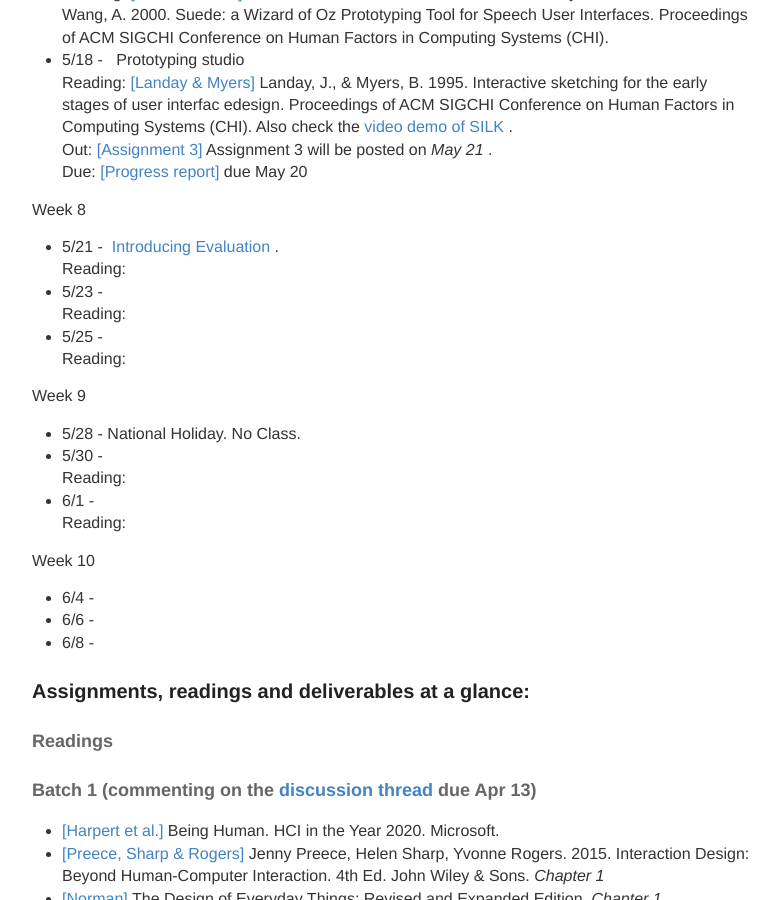
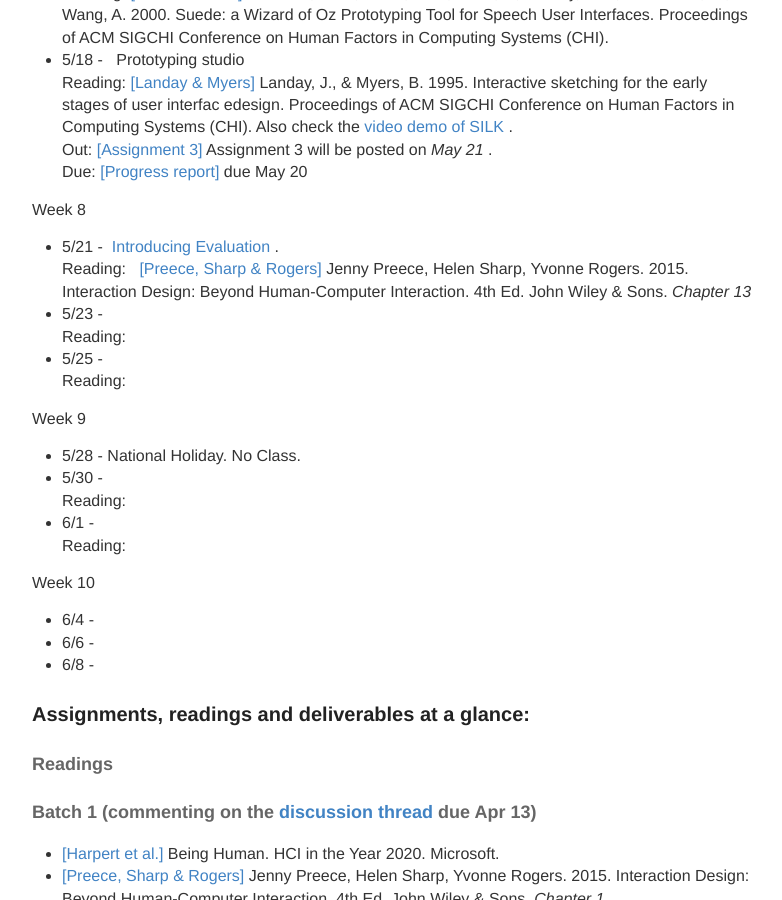
Before and after one commit to hciwang/hciwang.github.io, a Jekyll site: the page built from _posts/2018-3-25-lectures.md, in a window 1280 px wide and 900 px high, scrolled down 2321 px. Shown: the whole window, without its empty margins (248-1030 px from the left). Built offline with Jekyll 4.4.1, drawn with Linux system fonts in a browser that asks for light colours; some of the changed text lies outside the part shown.

Commit message:
Update 2018-3-25-lectures.md

```diff
--- a/_posts/2018-3-25-lectures.md
+++ b/_posts/2018-3-25-lectures.md
@@ -76,7 +76,7 @@
 
 Week 8
 - 5/21 -  [Introducing Evaluation](https://canvas.ucdavis.edu/courses/225630/files?preview=3613857) .
-Reading:
+Reading:   [[Preece, Sharp & Rogers]](http://www.id-book.com/) Jenny Preece, Helen Sharp, Yvonne Rogers. 2015. Interaction Design: Beyond Human-Computer Interaction. 4th Ed. John Wiley & Sons.  *Chapter 13*
 - 5/23 -
 Reading:
 - 5/25 -
@@ -123,6 +123,7 @@
 - [[Grevet & Gilbert]](http://comp.social.gatech.edu/papers/chi15.airport.grevet.pdf)  Grevet, C., & Gilbert, E. 2015. Piggyback Prototyping: Using Exisitng, Large-Scale Social Computing Systems to Prototype New Ones. Proceedings of ACM SIGCHI Conference on Human Factors in Computing Systems (CHI).
 - [[Klemmer et al.]](https://canvas.ucdavis.edu/courses/225630/files?preview=3573169) Klemmer, S. R., Sinha, A. K., Chen, J., Landay, J. A., Aboobaker, N., & Wang, A. 2000. Suede: a Wizard of Oz Prototyping Tool for Speech User Interfaces. Proceedings of ACM SIGCHI Conference on Human Factors in Computing Systems (CHI).
 - [[Landay & Myers]](https://dl.acm.org/citation.cfm?id=223910) Landay, J., & Myers, B. 1995. Interactive sketching for the early stages of user interfac edesign. Proceedings of ACM SIGCHI Conference on Human Factors in Computing Systems (CHI). Also check the [video demo of SILK](https://www.youtube.com/watch?v=VLQcW6SpJ88) .
+-  [[Preece, Sharp & Rogers]](http://www.id-book.com/) Jenny Preece, Helen Sharp, Yvonne Rogers. 2015. Interaction Design: Beyond Human-Computer Interaction. 4th Ed. John Wiley & Sons.  *Chapter 13*
 
 
 
```
